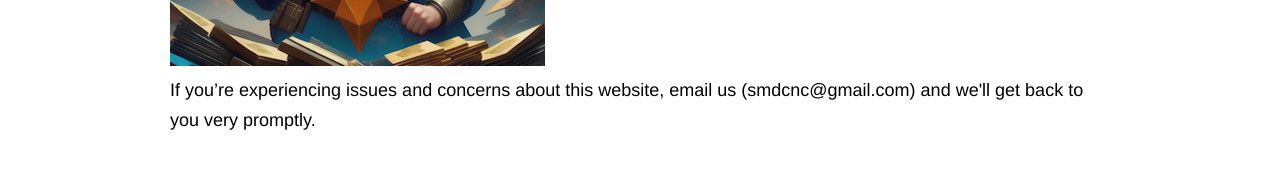
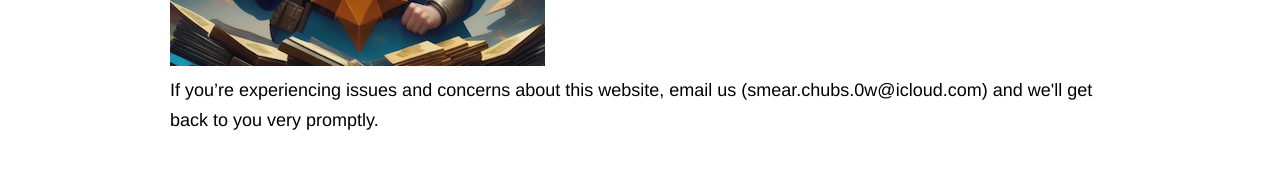
Before and after one commit to InternetMoneyLabs/IMNY, a plain HTML site: page about.html in a window 1280 px wide. Shown: the part 618-794 px from the top of the page. Drawn offline with Linux system fonts and the light colour scheme.

Commit message:
Update about.html

```diff
--- a/about.html
+++ b/about.html
@@ -37,7 +37,7 @@
 					<h3>We value our community:</h3>
 					<img src="images/a1.png" alt="Internet Money">
 					<p>If you’re experiencing issues and concerns about this website,
-						email us (smdcnc@gmail.com) and we'll get back to you very promptly.</p>
+						email us (smear.chubs.0w@icloud.com) and we'll get back to you very promptly.</p>
 		</div>
 		<div id="footer">
 			<div class="connect">
```
